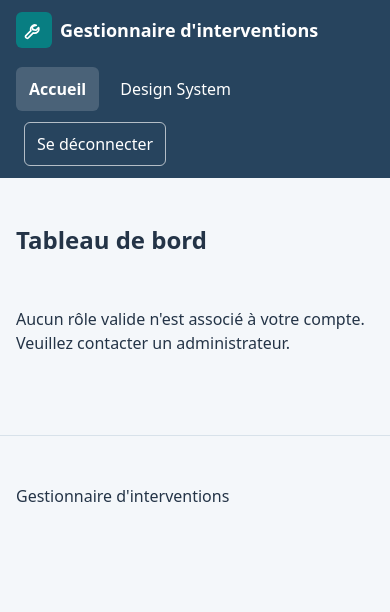
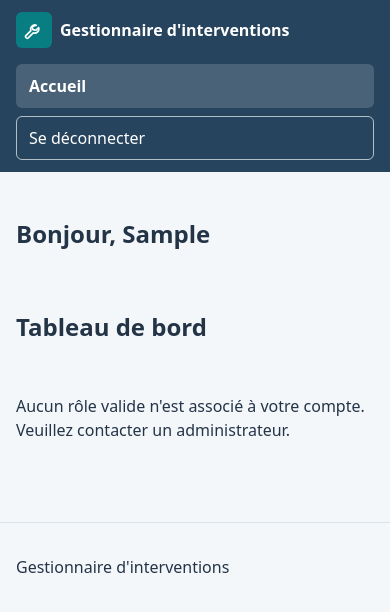
Before and after one commit to BrivalTech/intervention-manager, a Django app: page / in a window 390 px wide. Shown: the top 612 px of the page. Run offline with Django 5.2, Linux system fonts and the light colour scheme; the visitor is signed in with stand-in values (Sample User, id 1).

Commit message:
feat(ui): improve navigation and homepage

```diff
--- a/apps/core/views.py
+++ b/apps/core/views.py
@@ -1,13 +1,20 @@
 from django.contrib.auth.decorators import login_required
+from django.core.exceptions import PermissionDenied
 from django.shortcuts import render
 
+from apps.accounts.models import User
 
+
+@login_required
 def design_system(request):
-    """Display the application design system reference page"""
+    """Display the design system for administrators only."""
+    if request.user.role != User.Role.ADMIN:
+        raise PermissionDenied
+
     return render(request, "design-system.html")
 
 
 @login_required
 def home(request):
-    """Display the application home page"""
+    """Display the application home page."""
     return render(request, "home.html")
--- a/static/css/main.css
+++ b/static/css/main.css
@@ -56,7 +56,7 @@ h3 {
 
 .header-layout {
     display: flex;
-    flex-wrap: wrap;
+    flex-wrap: nowrap;
     align-items: center;
     justify-content: space-between;
     gap: var(--space-4);
@@ -67,6 +67,19 @@ h3 {
     align-items: center;
     gap: var(--space-2);
     min-width: 0;
+    color: var(--color-white);
+    text-decoration: none;
+}
+
+.site-brand:hover {
+    color: var(--color-white);
+    text-decoration: none;
+}
+
+.site-brand:focus-visible {
+    outline: 2px solid var(--color-focus-on-dark);
+    outline-offset: 4px;
+    border-radius: var(--border-radius-sm);
 }
 
 .site-brand__icon {
@@ -124,16 +137,6 @@ h3 {
     margin: 0;
 }
 
-.nav-user-role {
-    display: inline-flex;
-    align-items: center;
-    min-height: 2.75rem;
-    padding-inline: var(--space-3);
-    color: var(--color-header-text);
-    font-size: var(--font-size-sm);
-    font-weight: var(--font-weight-medium);
-}
-
 .site-header .nav-link,
 .site-header .nav-button {
     display: inline-flex;
@@ -177,6 +180,31 @@ h3 {
 .site-header .nav-list > li:last-child .nav-link,
 .site-header .nav-list > li:last-child .nav-button {
     border-color: rgb(255 255 255 / 65%);
+}
+
+.site-footer__inner {
+    display: flex;
+    flex-wrap: wrap;
+    align-items: center;
+    justify-content: space-between;
+    gap: var(--space-3);
+}
+
+.site-footer__inner p {
+    margin: 0;
+}
+
+.site-footer__link {
+    color: var(--color-text-muted);
+    font-size: var(--font-size-sm);
+}
+
+.dashboard-welcome {
+    margin-block-end: var(--space-6);
+}
+
+.dashboard-welcome h1 {
+    margin: 0;
 }
 
 /* Links */
@@ -710,6 +738,41 @@ textarea.form-control {
     border-radius: var(--border-radius-md);
 }
 
+@media (max-width: 48rem) {
+    .header-layout {
+        flex-wrap: wrap;
+        position: relative;
+    }
+
+    .site-brand {
+        flex: 1;
+    }
+
+    .site-title {
+        font-size: var(--font-size-base);
+    }
+
+    .site-nav {
+        width: 100%;
+    }
+
+    .nav-list {
+        flex-direction: column;
+        align-items: stretch;
+    }
+
+    .site-header .nav-link,
+    .site-header .nav-button {
+        width: 100%;
+        justify-content: flex-start;
+    }
+
+    .site-header .nav-list > li:last-child {
+        margin-inline-start: 0;
+    }
+}
+
+
 @media (min-width: 48rem) {
     .entity-list {
         grid-template-columns: repeat(2, minmax(0, 1fr));
--- a/templates/base.html
+++ b/templates/base.html
@@ -21,7 +21,11 @@
 
         <header class="site-header">
             <div class="container header-layout">
-                <div class="site-brand">
+                <a
+                        href="{% url 'core:home' %}"
+                        class="site-brand"
+                        aria-label="Gestionnaire d'interventions — Accueil"
+                >
                     <span class="site-brand__icon" aria-hidden="true">
                         <img
                                 src="{% static 'icons/wrench.svg' %}"
@@ -30,9 +34,14 @@
                                 height="24"
                         >
                     </span>
-                    <p class="site-title">Gestionnaire d'interventions</p>
-                </div>
-                <nav class="site-nav" aria-label="Navigation principale">
+                    <span class="site-title">Gestionnaire d'interventions</span>
+                </a>
+
+                <nav
+                        id="primary-navigation"
+                        class="site-nav"
+                        aria-label="Navigation principale"
+                >
                     <ul class="nav-list">
                         {% if user.is_authenticated %}
                             <li>
@@ -47,6 +56,7 @@
                                 </a>
                             </li>
                         {% endif %}
+
                         {% if nav_can_view_clients %}
                             <li>
                                 <a
@@ -60,6 +70,7 @@
                                 </a>
                             </li>
                         {% endif %}
+
                         {% if nav_can_view_technicians %}
                             <li>
                                 <a
@@ -73,31 +84,16 @@
                                 </a>
                             </li>
                         {% endif %}
-                        <li>
-                            <a
-                                href="{% url 'core:design-system' %}"
-                                class="nav-link"
-                                {% if request.resolver_match.view_name == "core:design-system" %}
-                                    aria-current="page"
-                                {% endif %}
-                            >
-                                Design System
-                            </a>
-                        </li>
+
                         {% if user.is_authenticated %}
-                            <li>
-                                <span class="nav-user-role">
-                                    {{ user.get_role_display }}
-                                </span>
-                            </li>
                             <li>
                                 <form
                                         method="post"
                                         action="{% url 'accounts:logout' %}"
                                 >
                                     {% csrf_token %}
-                                    <button class="nav-button"
-                                            type="submit">
+
+                                    <button class="nav-button" type="submit">
                                         Se déconnecter
                                     </button>
                                 </form>
@@ -107,7 +103,7 @@
                                 <a
                                         href="{% url 'accounts:login' %}"
                                         class="nav-link"
-                                        {% if request.resolver_match.namespace == "accounts" and request.resolver_match.url_name == "login" %}
+                                        {% if request.resolver_match.view_name == "accounts:login" %}
                                             aria-current="page"
                                         {% endif %}
                                 >
@@ -127,8 +123,20 @@
         </main>
 
         <footer class="site-footer">
-            <div class="container">
+            <div class="container site-footer__inner">
                 <p>Gestionnaire d'interventions</p>
+
+                {% if user.is_authenticated and user.role == "ADMIN" %}
+                    <a
+                            href="{% url 'core:design-system' %}"
+                            class="site-footer__link"
+                            {% if request.resolver_match.view_name == "core:design-system" %}
+                                aria-current="page"
+                            {% endif %}
+                    >
+                        Design System
+                    </a>
+                {% endif %}
             </div>
         </footer>
     </body>
--- a/templates/home.html
+++ b/templates/home.html
@@ -3,13 +3,23 @@
 
 {% block content %}
     <section class="stack stack--large" aria-labelledby="dashboard-title">
+        <div class="dashboard-welcome">
+            <h1 id="dashboard-title">
+                Bonjour,
+                {% if user.first_name %}
+                    {{ user.first_name }}
+                {% else %}
+                    {{ user.get_username }}
+                {% endif %}
+            </h1>
+        </div>
         {% if user.role == "ADMIN" %}
             <div class="stack">
-                <h1 id="dashboard-title">Tableau de bord - Administration</h1>
+                <h2>Tableau de bord - Administration</h2>
                 <p>Bienvenue dans votre espace d'administration.</p>
             </div>
             <div class="card">
-                <h2 class="card__title">Administration de l'application</h2>
+                <h3 class="card__title">Administration de l'application</h3>
                 <div class="card__content">
                     <p>
                         Cet espace vous permet de superviser les
@@ -19,11 +29,11 @@
             </div>
         {% elif user.role == "MANAGER" %}
             <div class="stack">
-                <h1 id="dashboard-title">Tableau de bord - Gestion</h1>
+                <h2>Tableau de bord - Gestion</h2>
                 <p>Bienvenue dans votre espace de gestion.</p>
             </div>
             <div class="card">
-                <h2 class="card__title">Gestion des activités</h2>
+                <h3 class="card__title">Gestion des activités</h3>
                 <div class="card__content">
                     <p>
                         Cet espace vous permet de suivre les clients, de
@@ -34,11 +44,11 @@
             </div>
         {% elif user.role == "TECHNICIAN" %}
             <div class="stack">
-                <h1 id="dashboard-title">Mes interventions</h1>
+                <h2>Mes interventions</h2>
                 <p>Bienvenue dans votre espace technicien.</p>
             </div>
             <div class="card">
-                <h2 class="card__title">Interventions attribuées</h2>
+                <h3 class="card__title">Interventions attribuées</h3>
                 <div class="card__content">
                     <p>
                         Cet espace vous permet de consulter vos interventions
@@ -48,7 +58,7 @@
             </div>
         {% else %}
             <div class="stack">
-            <h1 id="dashboard-title">Tableau de bord</h1>
+            <h2>Tableau de bord</h2>
             <p>
                 Aucun rôle valide n'est associé à votre compte.<br>
                 Veuillez contacter un administrateur.
```
Also changed, not shown: apps/accounts/tests/test_authentication.py (+0 -27 lines), apps/accounts/tests/test_navigation.py (+0 -10 lines), apps/core/tests/test_views.py (+128 -2 lines). Lines whose indentation alone changed are shown as unchanged.
